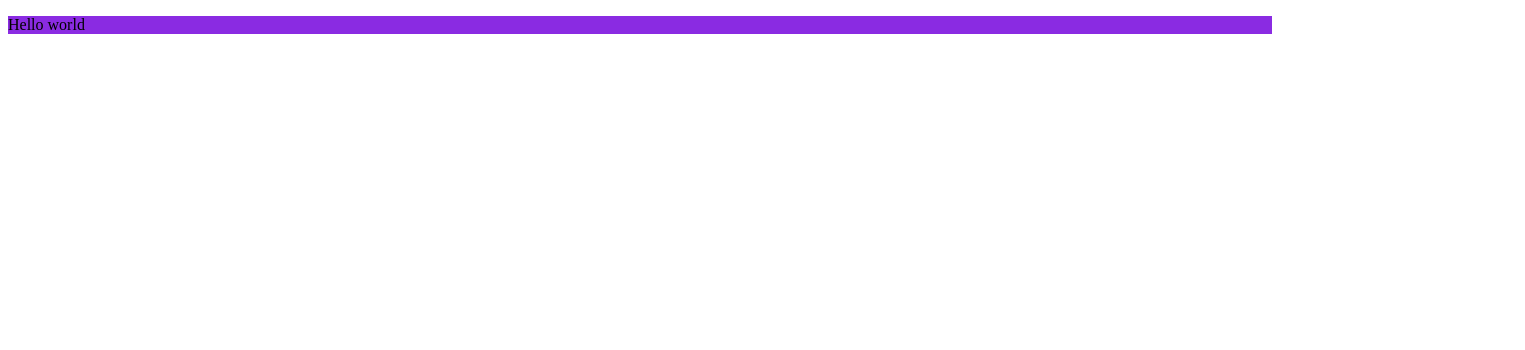
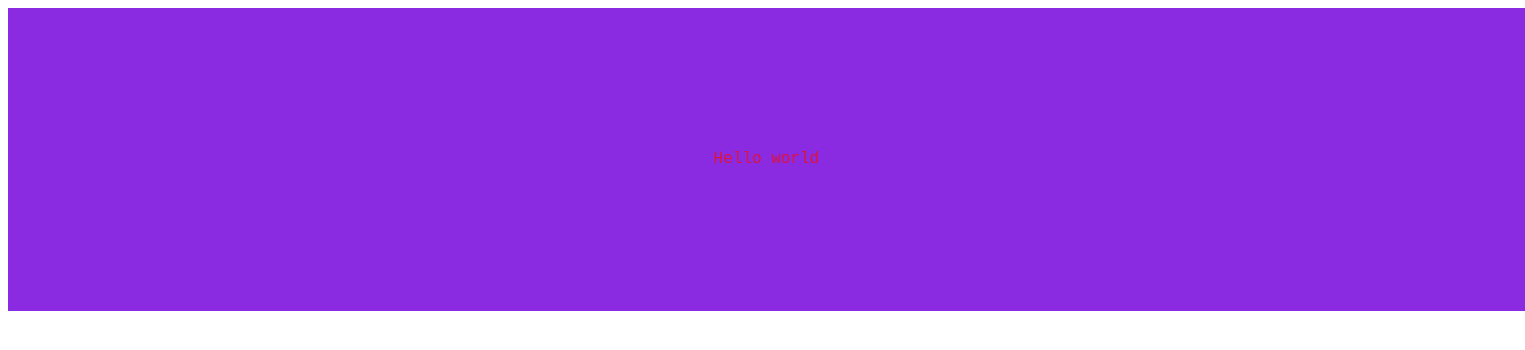
Before and after one commit to dreamIIx/dreamIIx.github.io, a plain HTML site: page index.htm in a window 1280 px wide. Shown: the whole page, 1525 px wide, since content can reach past the window. Drawn offline with Linux system fonts and the light colour scheme.

Commit message:
Add files via upload

```diff
--- a/index.htm
+++ b/index.htm
@@ -10,7 +10,7 @@
 	</head>
 	<body>
 		<div class = "upper">
-			<p>Hello world</p>
+			<p class = "header">Hello world</p>
 		</div>
 	</body>
 </html>
--- a/stl.css
+++ b/stl.css
@@ -3,10 +3,12 @@ div.upper
     width: 100%;
     height: 20%;
     background-color: blueviolet;
+    padding: 10%;
 }
 
 p.header
 {
     font-family: 'Courier New', Courier, monospace;
     color: crimson;
+    text-align: center;
 }
```
